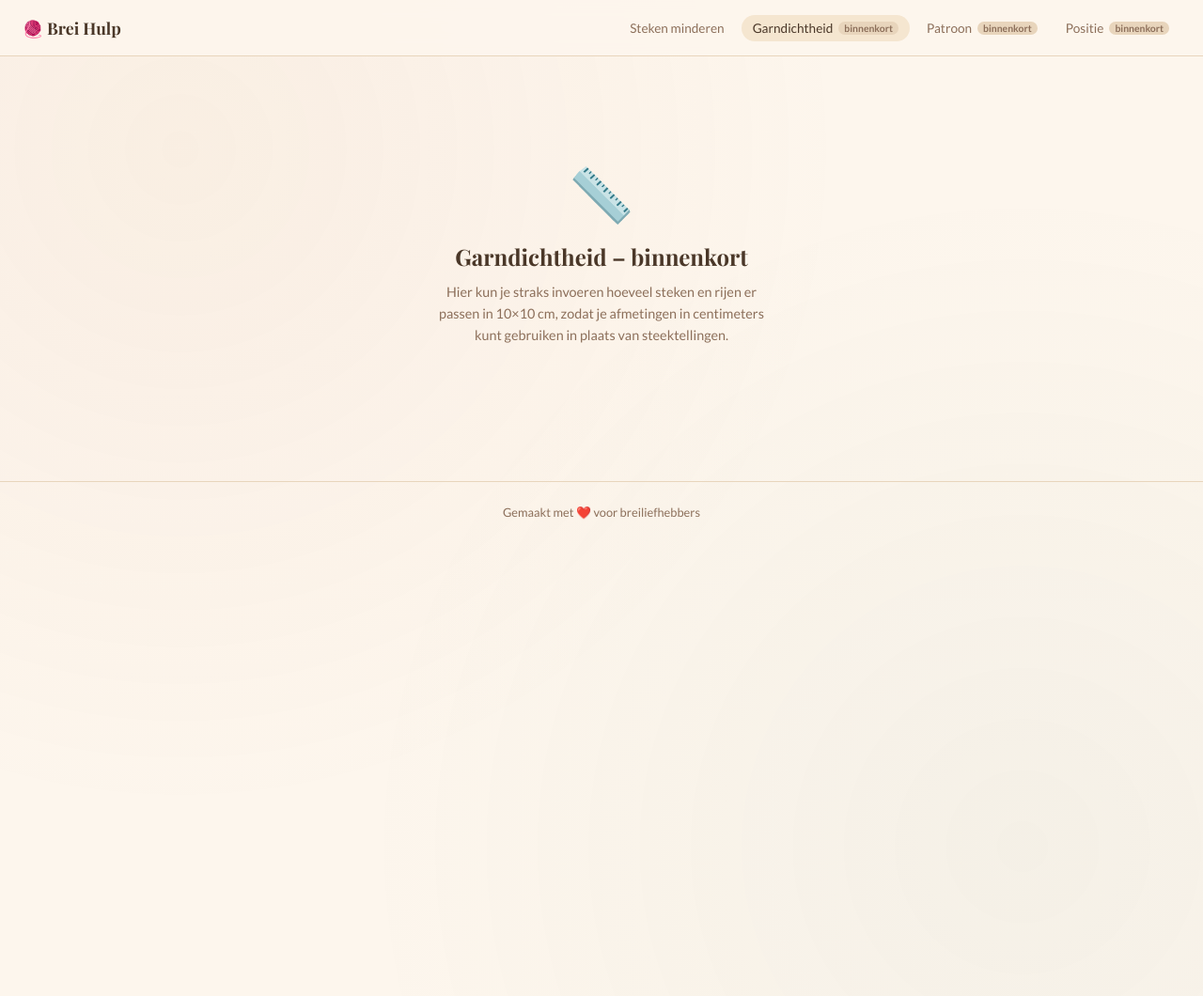
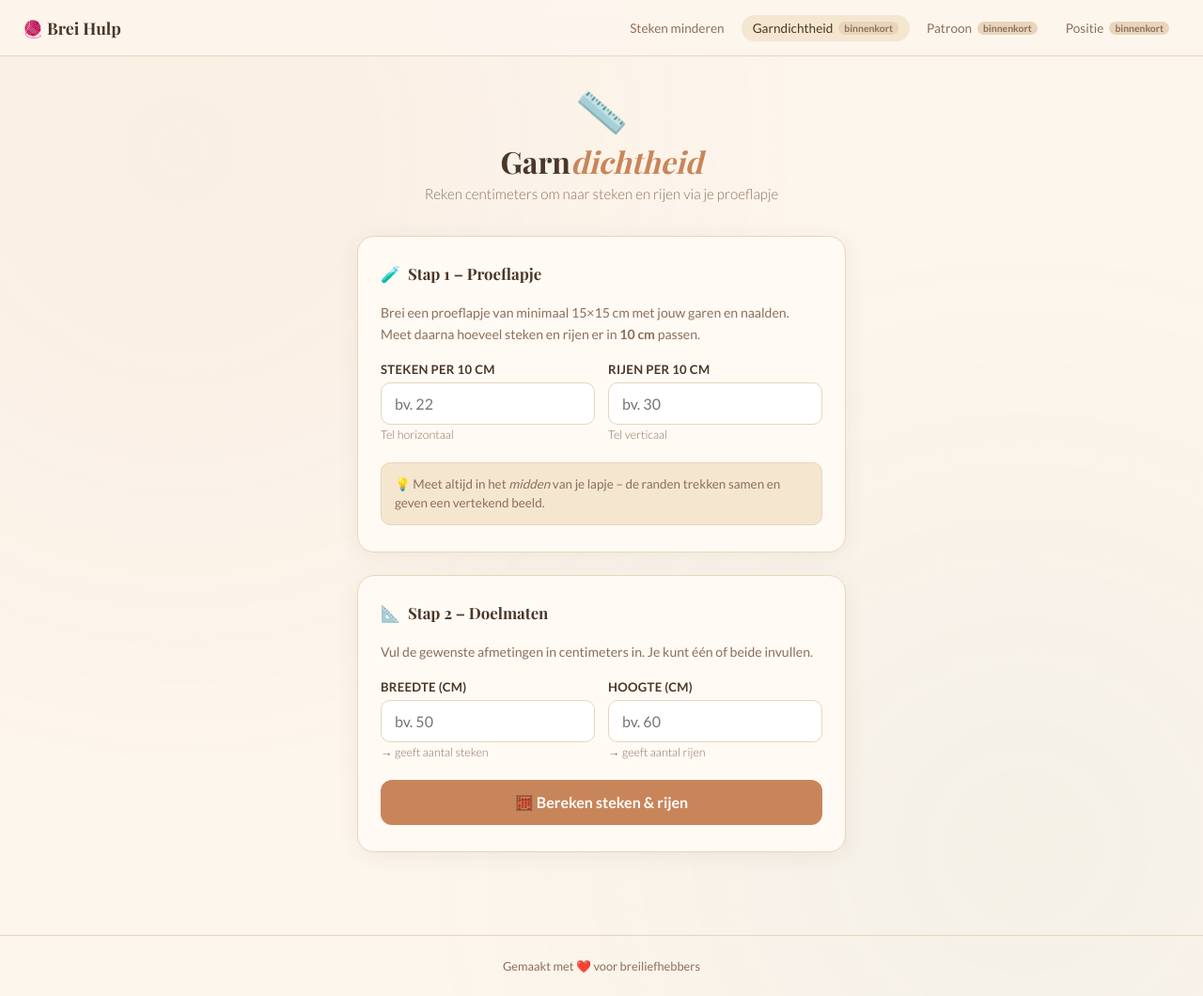
Before and after one commit to j-sleeboom/steekjelos, a Jekyll site: the page built from garndichtheid/index.html, in a window 1280 px wide and 1060 px high. Shown: the whole window at 94% size. Built offline with Jekyll 4.4.1, drawn with Linux system fonts in a browser that asks for light colours; some web fonts are replaced.

Commit message:
feat(garndichtheid): add gauge calculator with prefill to decrease tool

```diff
--- a/assets/css/main.css
+++ b/assets/css/main.css
@@ -378,3 +378,87 @@ input[type="number"]:focus {
   .nav-links { display: none; }
   .row-2 { grid-template-columns: 1fr; }
 }
+
+/* ============================================
+   Fase 1 – Garndichtheid
+   ============================================ */
+
+.gauge-tip {
+  background: var(--warm);
+  border: 1px solid var(--border);
+  border-radius: 10px;
+  padding: 12px 14px;
+  font-size: 0.84rem;
+  color: var(--muted);
+  margin-top: 4px;
+  line-height: 1.5;
+}
+
+.density-row {
+  display: flex;
+  align-items: center;
+  justify-content: center;
+  gap: 20px;
+  padding: 16px 0 8px;
+}
+
+.density-item {
+  text-align: center;
+}
+
+.density-num {
+  display: block;
+  font-family: 'Playfair Display', serif;
+  font-size: 1.6rem;
+  color: var(--yarn);
+  line-height: 1;
+}
+
+.density-lbl {
+  display: block;
+  font-size: 0.75rem;
+  color: var(--muted);
+  text-transform: uppercase;
+  letter-spacing: 0.4px;
+  margin-top: 4px;
+}
+
+.density-sep {
+  font-size: 1.4rem;
+  color: var(--border);
+  font-weight: 300;
+}
+
+.prefill-notice {
+  display: flex;
+  align-items: center;
+  justify-content: space-between;
+  gap: 12px;
+  background: var(--green-light);
+  border: 1px solid #c2deca;
+  border-radius: 12px;
+  padding: 14px 16px;
+  margin-top: 20px;
+  font-size: 0.88rem;
+  color: var(--needle);
+}
+
+.prefill-banner {
+  display: flex;
+  align-items: center;
+  justify-content: space-between;
+  background: var(--green-light);
+  border: 1px solid #c2deca;
+  border-radius: 12px;
+  padding: 12px 16px;
+  font-size: 0.85rem;
+  color: var(--green);
+}
+
+.btn-small {
+  width: auto;
+  padding: 8px 16px;
+  font-size: 0.85rem;
+  margin-top: 0;
+  white-space: nowrap;
+}
--- /dev/null
+++ b/assets/js/garndichtheid.js
@@ -0,0 +1,63 @@
+// ============================================
+//  Brei Hulp – Garndichtheid calculator
+// ============================================
+
+function calculateGauge() {
+  const stitchesPer10 = parseFloat(document.getElementById('stitchesPer10').value);
+  const rowsPer10     = parseFloat(document.getElementById('rowsPer10').value);
+  const targetW       = parseFloat(document.getElementById('targetWidth').value);
+  const targetH       = parseFloat(document.getElementById('targetHeight').value);
+  const err           = document.getElementById('gaugeErr');
+  const result        = document.getElementById('gaugeResult');
+
+  err.classList.remove('visible');
+  result.classList.remove('visible');
+
+  if (!stitchesPer10 || !rowsPer10) {
+    showError('⚠️ Vul het proeflapje in (steken én rijen per 10 cm).'); return;
+  }
+  if (!targetW && !targetH) {
+    showError('⚠️ Vul minimaal één doelmaat in (breedte of hoogte).'); return;
+  }
+
+  const stitchesPerCm = stitchesPer10 / 10;
+  const rowsPerCm     = rowsPer10 / 10;
+
+  const resultStitches = targetW ? Math.round(targetW * stitchesPerCm) : null;
+  const resultRows     = targetH ? Math.round(targetH * rowsPerCm)     : null;
+
+  // Toon resultaat
+  document.getElementById('resStitches').textContent = resultStitches !== null ? resultStitches : '–';
+  document.getElementById('resRows').textContent     = resultRows     !== null ? resultRows     : '–';
+  document.getElementById('resWidth').textContent    = targetW ? targetW + ' cm' : '–';
+  document.getElementById('resHeight').textContent   = targetH ? targetH + ' cm' : '–';
+
+  // Dichtheid samenvatting
+  document.getElementById('densityStitches').textContent = stitchesPerCm.toFixed(2);
+  document.getElementById('densityRows').textContent     = rowsPerCm.toFixed(2);
+
+  result.classList.add('visible');
+  result.scrollIntoView({ behavior: 'smooth', block: 'start' });
+
+  // Vul de calculator-velden alvast in als de gebruiker wil doorgaan
+  document.getElementById('prefillNotice').style.display = resultStitches ? 'flex' : 'none';
+  document.getElementById('prefillStitches').textContent = resultStitches;
+  document.getElementById('prefillRows').textContent     = resultRows !== null ? resultRows : '?';
+
+  function showError(msg) {
+    err.textContent = msg;
+    err.classList.add('visible');
+  }
+}
+
+function goToCalculator() {
+  const stitches = document.getElementById('resStitches').textContent;
+  const rows     = document.getElementById('resRows').textContent;
+  // Sla op in sessionStorage zodat de calculator-pagina het kan inlezen
+  if (stitches !== '–') sessionStorage.setItem('prefill_start', stitches);
+  if (rows     !== '–') sessionStorage.setItem('prefill_rows',  rows);
+  window.location.href = '/steekjelos/calculator/';
+}
+
+// Enter-toets
+document.addEventListener('keydown', e => { if (e.key === 'Enter') calculateGauge(); });
--- a/calculator/index.html
+++ b/calculator/index.html
@@ -2,6 +2,11 @@
 layout: default
 title: Steken minderen
 ---
+
+<div id="prefillBanner" class="prefill-banner" style="display:none; max-width:520px; margin:0 auto 16px;">
+  <span>📏 Maten overgenomen vanuit Garndichtheid.</span>
+  <a href="/steekjelos/garndichtheid/" style="color:var(--yarn); font-weight:700; text-decoration:none; font-size:0.82rem;">Aanpassen</a>
+</div>
 
 <div class="page-header">
   <span class="icon">📐</span>
--- a/garndichtheid/index.html
+++ b/garndichtheid/index.html
@@ -3,8 +3,111 @@ layout: default
 title: Garndichtheid
 ---
 
-<div class="placeholder">
-  <span class="ph-icon">📏</span>
-  <h2>Garndichtheid – binnenkort</h2>
-  <p>Hier kun je straks invoeren hoeveel steken en rijen er passen in 10×10 cm, zodat je afmetingen in centimeters kunt gebruiken in plaats van steektellingen.</p>
+<div class="page-header">
+  <span class="icon">📏</span>
+  <h1>Garn<em>dichtheid</em></h1>
+  <p>Reken centimeters om naar steken en rijen via je proeflapje</p>
 </div>
+
+<!-- Stap 1: Proeflapje -->
+<div class="card">
+  <h2><span>🧪</span> Stap 1 – Proeflapje</h2>
+  <p style="font-size:0.88rem; color:var(--muted); margin-bottom:18px; line-height:1.6;">
+    Brei een proeflapje van minimaal 15×15 cm met jouw garen en naalden. Meet daarna hoeveel steken en rijen er in <strong>10 cm</strong> passen.
+  </p>
+
+  <div class="row-2">
+    <div class="field">
+      <label for="stitchesPer10">Steken per 10 cm</label>
+      <input type="number" id="stitchesPer10" min="1" step="0.5" placeholder="bv. 22">
+      <span class="hint">Tel horizontaal</span>
+    </div>
+    <div class="field">
+      <label for="rowsPer10">Rijen per 10 cm</label>
+      <input type="number" id="rowsPer10" min="1" step="0.5" placeholder="bv. 30">
+      <span class="hint">Tel verticaal</span>
+    </div>
+  </div>
+
+  <div class="gauge-tip">
+    💡 Meet altijd in het <em>midden</em> van je lapje – de randen trekken samen en geven een vertekend beeld.
+  </div>
+</div>
+
+<!-- Stap 2: Doelmaten -->
+<div class="card">
+  <h2><span>📐</span> Stap 2 – Doelmaten</h2>
+  <p style="font-size:0.88rem; color:var(--muted); margin-bottom:18px; line-height:1.6;">
+    Vul de gewenste afmetingen in centimeters in. Je kunt één of beide invullen.
+  </p>
+
+  <div class="row-2">
+    <div class="field">
+      <label for="targetWidth">Breedte (cm)</label>
+      <input type="number" id="targetWidth" min="1" step="0.5" placeholder="bv. 50">
+      <span class="hint">→ geeft aantal steken</span>
+    </div>
+    <div class="field">
+      <label for="targetHeight">Hoogte (cm)</label>
+      <input type="number" id="targetHeight" min="1" step="0.5" placeholder="bv. 60">
+      <span class="hint">→ geeft aantal rijen</span>
+    </div>
+  </div>
+
+  <div id="gaugeErr" class="error"></div>
+  <button class="btn" onclick="calculateGauge()">🧮 Bereken steken &amp; rijen</button>
+</div>
+
+<!-- Resultaat -->
+<div id="gaugeResult" style="display:none; max-width:520px; margin:0 auto;">
+  <div class="card">
+    <h2><span>✅</span> Jouw berekening</h2>
+
+    <div class="summary-grid">
+      <div class="summary-box">
+        <span class="num" id="resStitches">–</span>
+        <span class="lbl">Steken (breedte)</span>
+      </div>
+      <div class="summary-box">
+        <span class="num" id="resRows">–</span>
+        <span class="lbl">Rijen (hoogte)</span>
+      </div>
+      <div class="summary-box">
+        <span class="num" id="resWidth">–</span>
+        <span class="lbl">Breedte</span>
+      </div>
+      <div class="summary-box">
+        <span class="num" id="resHeight">–</span>
+        <span class="lbl">Hoogte</span>
+      </div>
+    </div>
+
+    <hr class="divider">
+
+    <div class="density-row">
+      <div class="density-item">
+        <span class="density-num" id="densityStitches">–</span>
+        <span class="density-lbl">steken per cm</span>
+      </div>
+      <div class="density-sep">×</div>
+      <div class="density-item">
+        <span class="density-num" id="densityRows">–</span>
+        <span class="density-lbl">rijen per cm</span>
+      </div>
+    </div>
+
+    <!-- Doorgaan naar calculator -->
+    <div id="prefillNotice" class="prefill-notice" style="display:none;">
+      <div>
+        <strong>Doorgaan naar de minderencalculator?</strong><br>
+        <span style="font-size:0.82rem; color:var(--muted);">
+          Beginaantal <strong id="prefillStitches">–</strong> steken &amp;
+          <strong id="prefillRows">–</strong> rijen worden alvast ingevuld.
+        </span>
+      </div>
+      <button class="btn btn-small" onclick="goToCalculator()">Ga verder →</button>
+    </div>
+  </div>
+</div>
+
+<script src="{{ '/assets/js/garndichtheid.js' | relative_url }}"></script>
```
Also changed, not shown: assets/js/calculator.js (+18 -0 lines).
